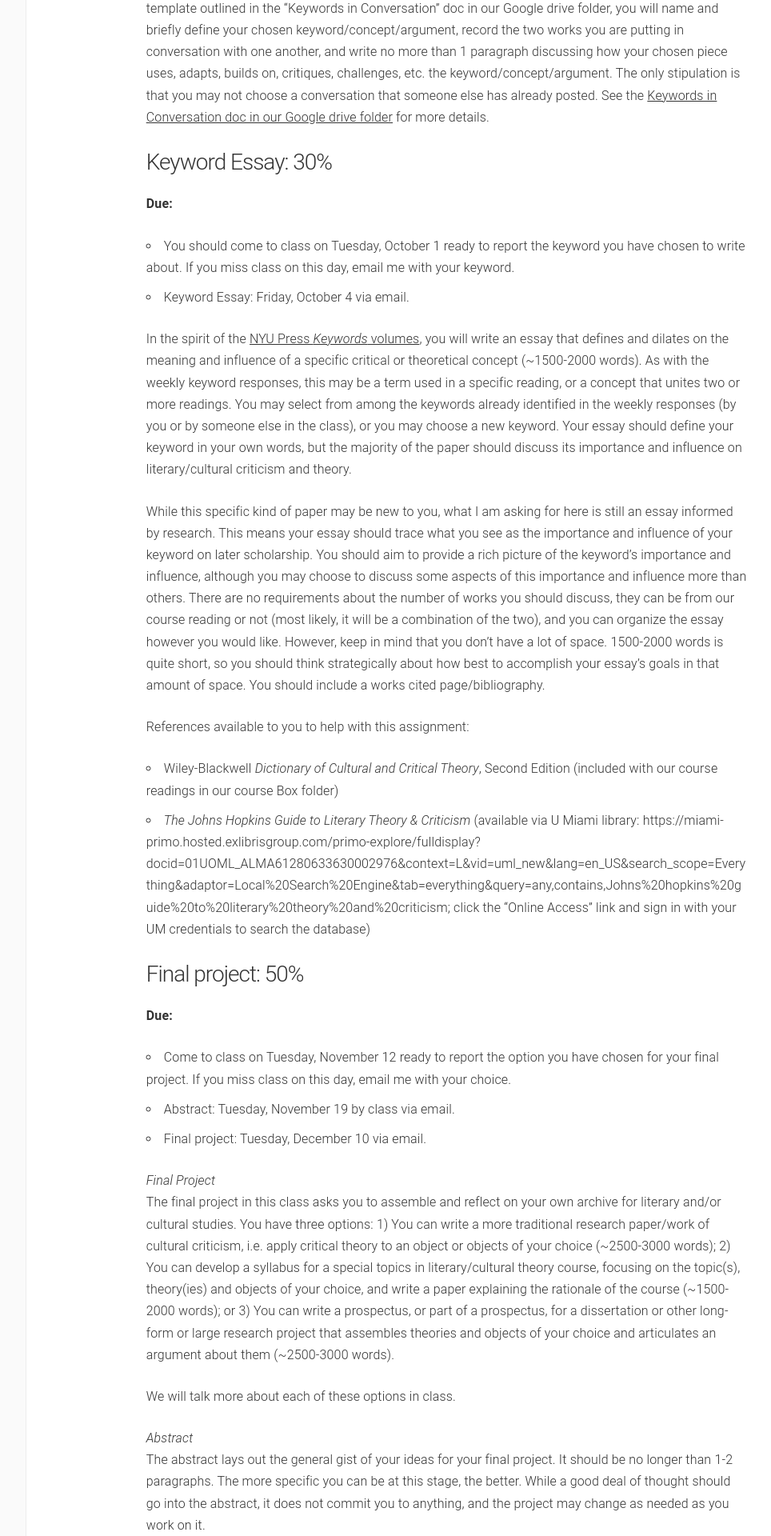
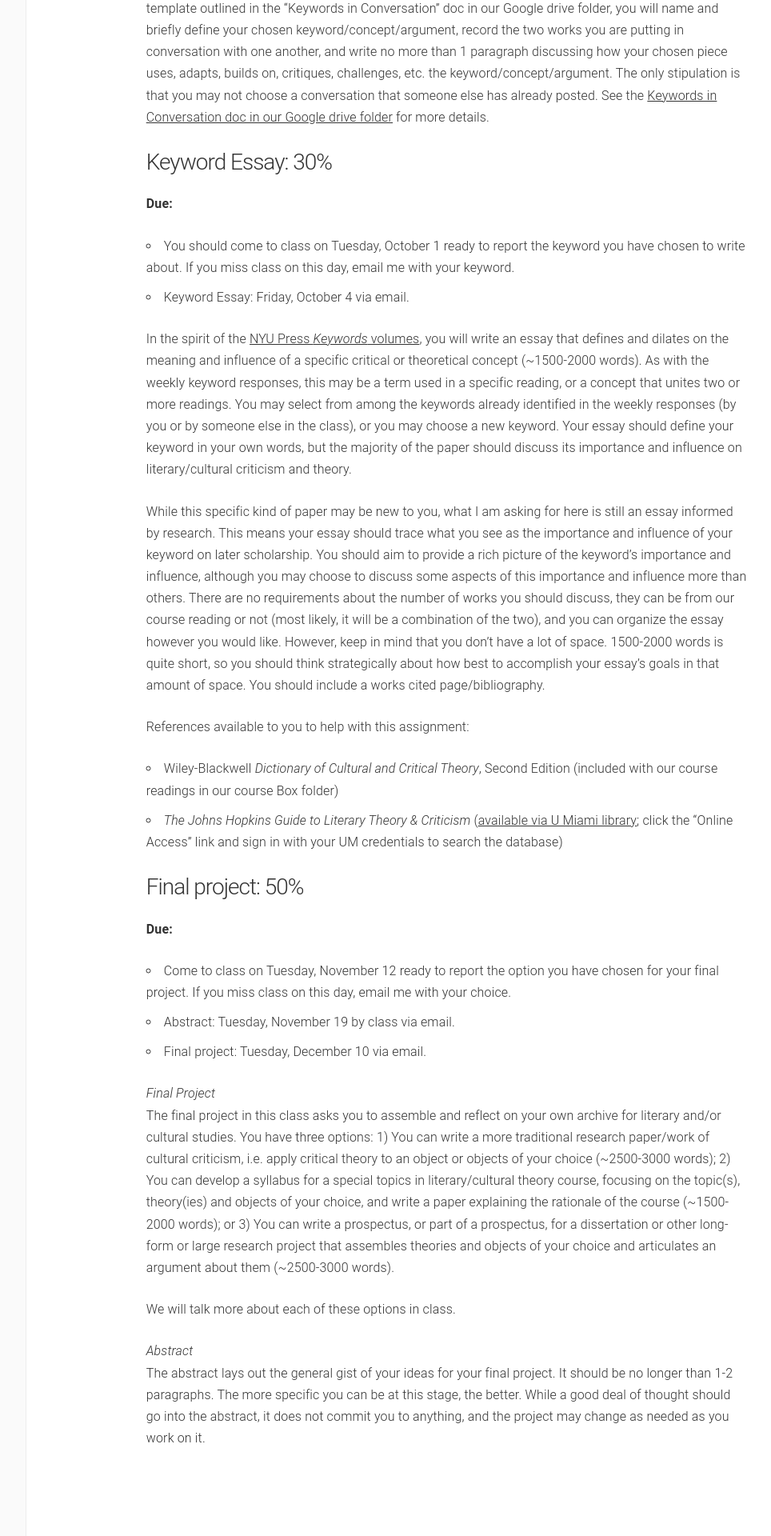
Before and after one commit to lcthomas/eng681f19, a Jekyll site: the page built from requirements.md, in a window 1280 px wide. Shown: the part 2010-3930 px from the top of the page at 80% size, without its empty margins (180-1144 px from the left). Built offline with Jekyll 4.4.1, drawn with Linux system fonts in a browser that asks for light colours.

Commit message:
link fix

```diff
--- a/requirements.md
+++ b/requirements.md
@@ -40,7 +40,7 @@ While this specific kind of paper may be new to you, what I am asking for here i
 
 References available to you to help with this assignment:
 * Wiley-Blackwell _Dictionary of Cultural and Critical Theory_, Second Edition (included with our course readings in our course Box folder)
-* _The Johns Hopkins Guide to Literary Theory & Criticism_ (available via U Miami library: https://miami-primo.hosted.exlibrisgroup.com/primo-explore/fulldisplay?docid=01UOML_ALMA61280633630002976&context=L&vid=uml_new&lang=en_US&search_scope=Everything&adaptor=Local%20Search%20Engine&tab=everything&query=any,contains,Johns%20hopkins%20guide%20to%20literary%20theory%20and%20criticism; click the “Online Access” link and sign in with your UM credentials to search the database)
+* _The Johns Hopkins Guide to Literary Theory & Criticism_ ([available via U Miami library](https://miami-primo.hosted.exlibrisgroup.com/primo-explore/fulldisplay?docid=01UOML_ALMA61280633630002976&context=L&vid=uml_new&lang=en_US&search_scope=Everything&adaptor=Local%20Search%20Engine&tab=everything&query=any,contains,Johns%20hopkins%20guide%20to%20literary%20theory%20and%20criticism); click the “Online Access” link and sign in with your UM credentials to search the database)
 
 
 ### Final project: 50%
```
